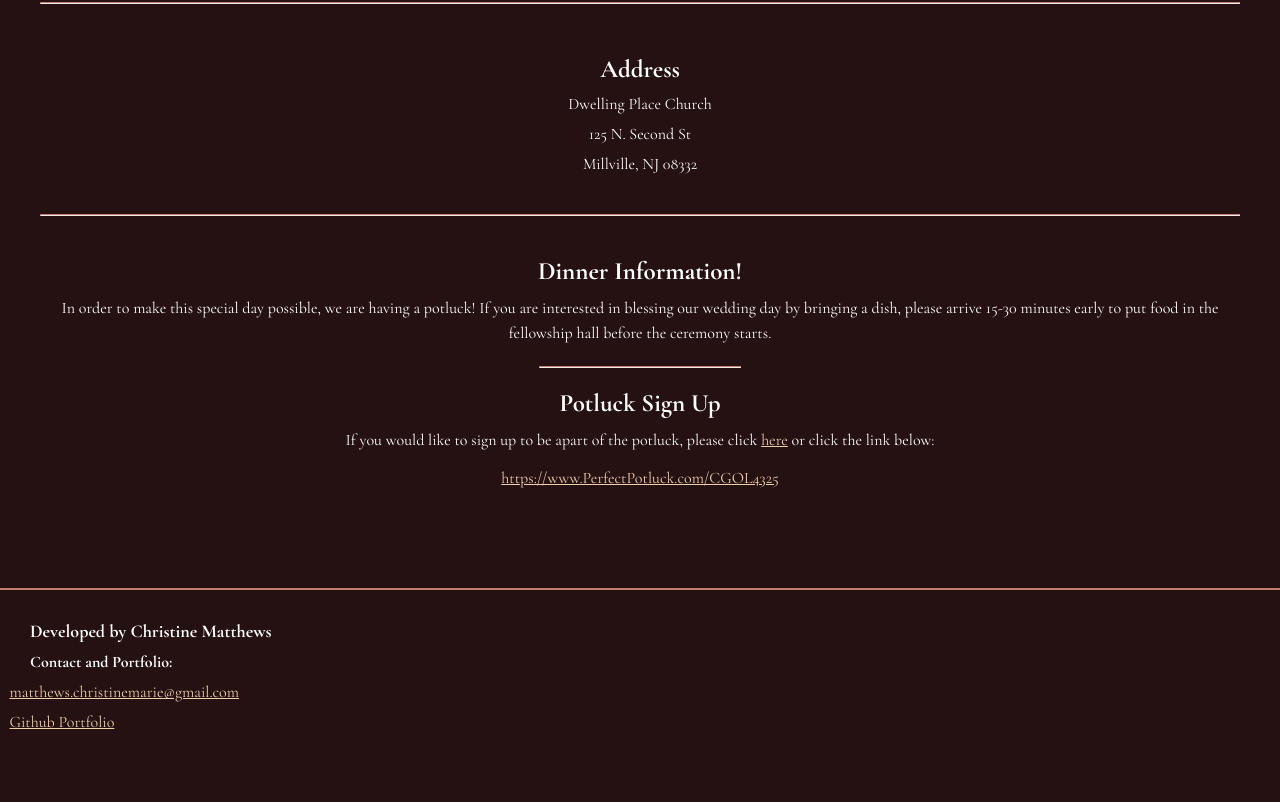
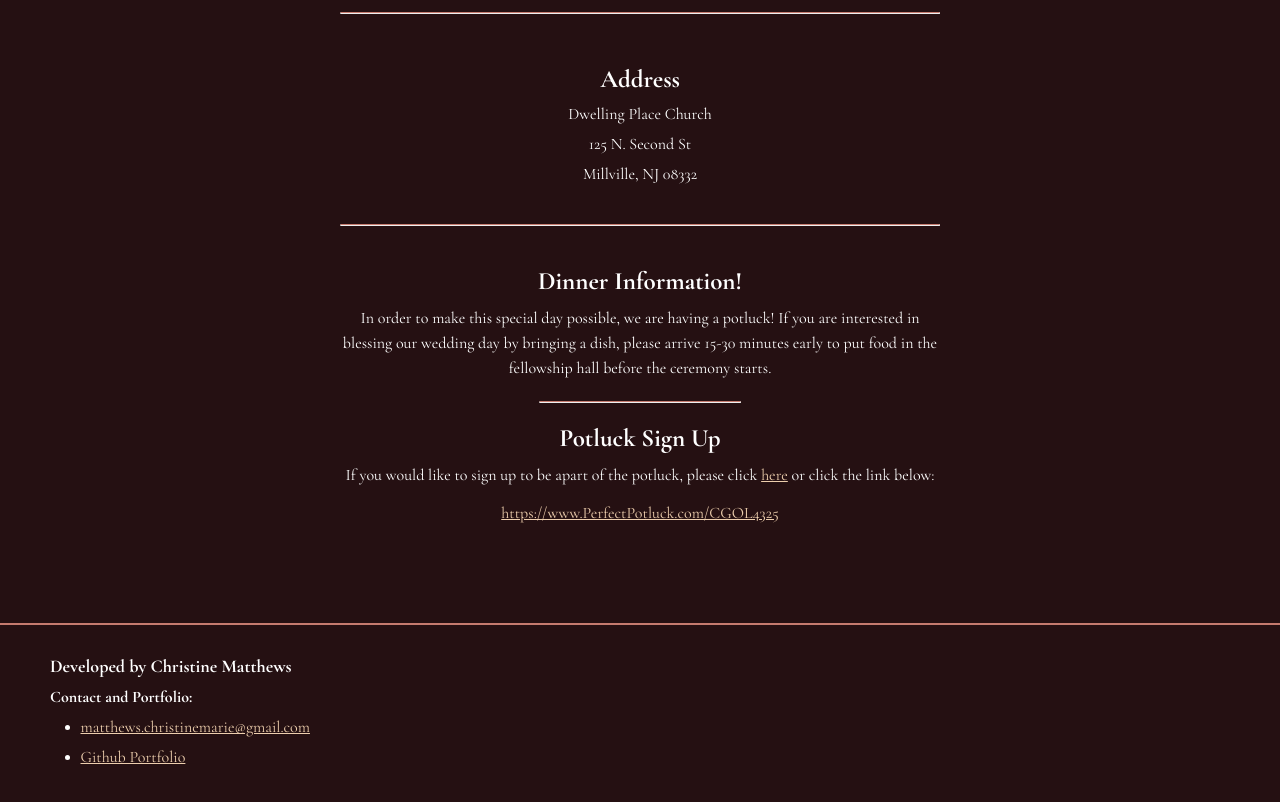
Before and after one commit to cmatthews3212/singer-wedding, a React (Vite) app: page / in a window 1280 px wide. Shown: the part 820-1622 px from the top of the page. Before the commit the page ends 1592 px from the top, so only its background shows below. Built offline with nearby package versions, Linux system fonts and the light colour scheme; a web font is replaced by a local one.

Commit message:
add media queries

```diff
--- a/src/App.css
+++ b/src/App.css
@@ -67,6 +67,10 @@ header h1 {
 .menu {
   position: absolute;
   right: 5%;
+}
+
+.menu:hover {
+  cursor: pointer;
 }
 
 .hamIcon {
@@ -266,3 +270,22 @@ footer ul li a {
   text-align: center;
   margin-bottom: 500px;
 }
+
+
+
+
+@media ( min-width: 800px ) {
+  .content {
+    width: 600px;
+    margin: 0 auto;
+    margin-top: 50px;
+  }
+
+  footer {
+    padding-left: 50px;
+  }
+
+  footer ul li {
+    margin-left: 50px;
+  }
+}
```
